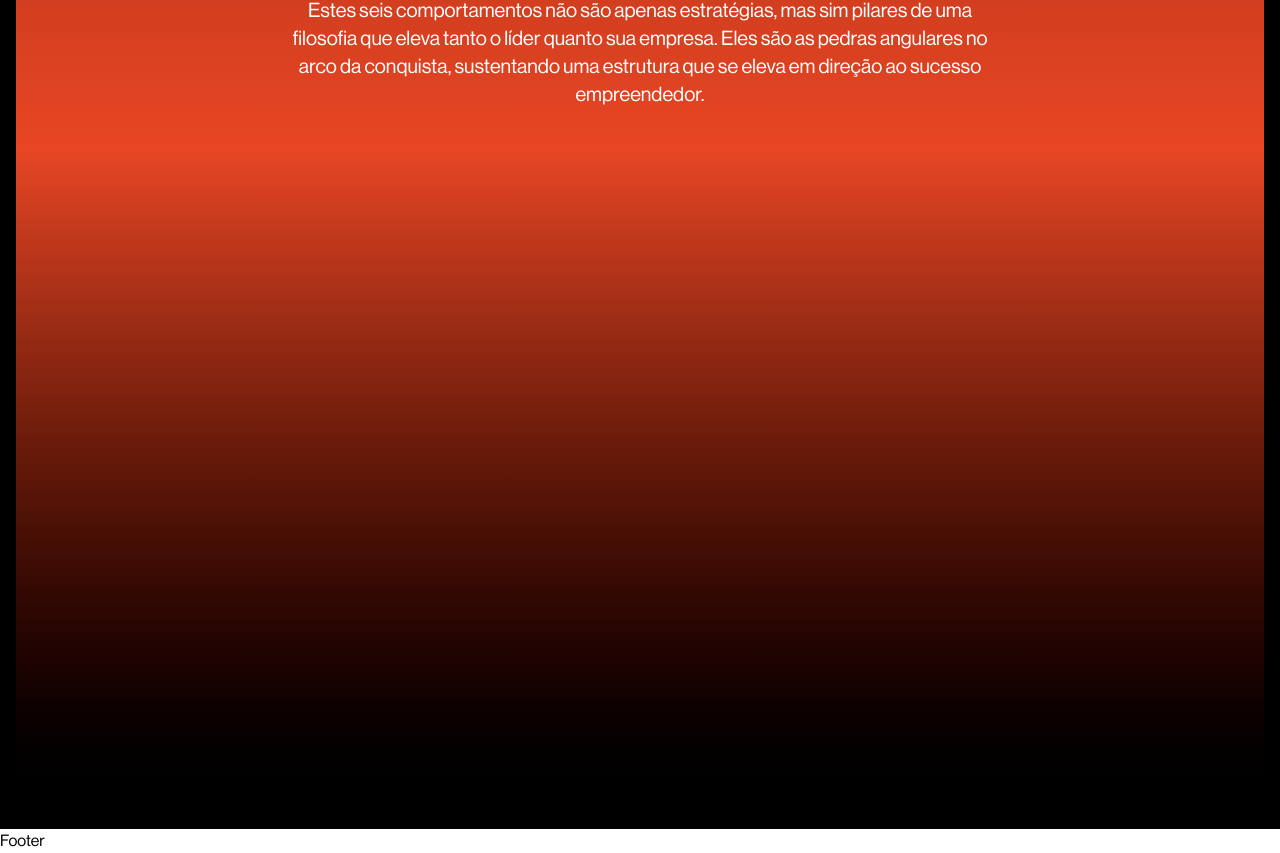
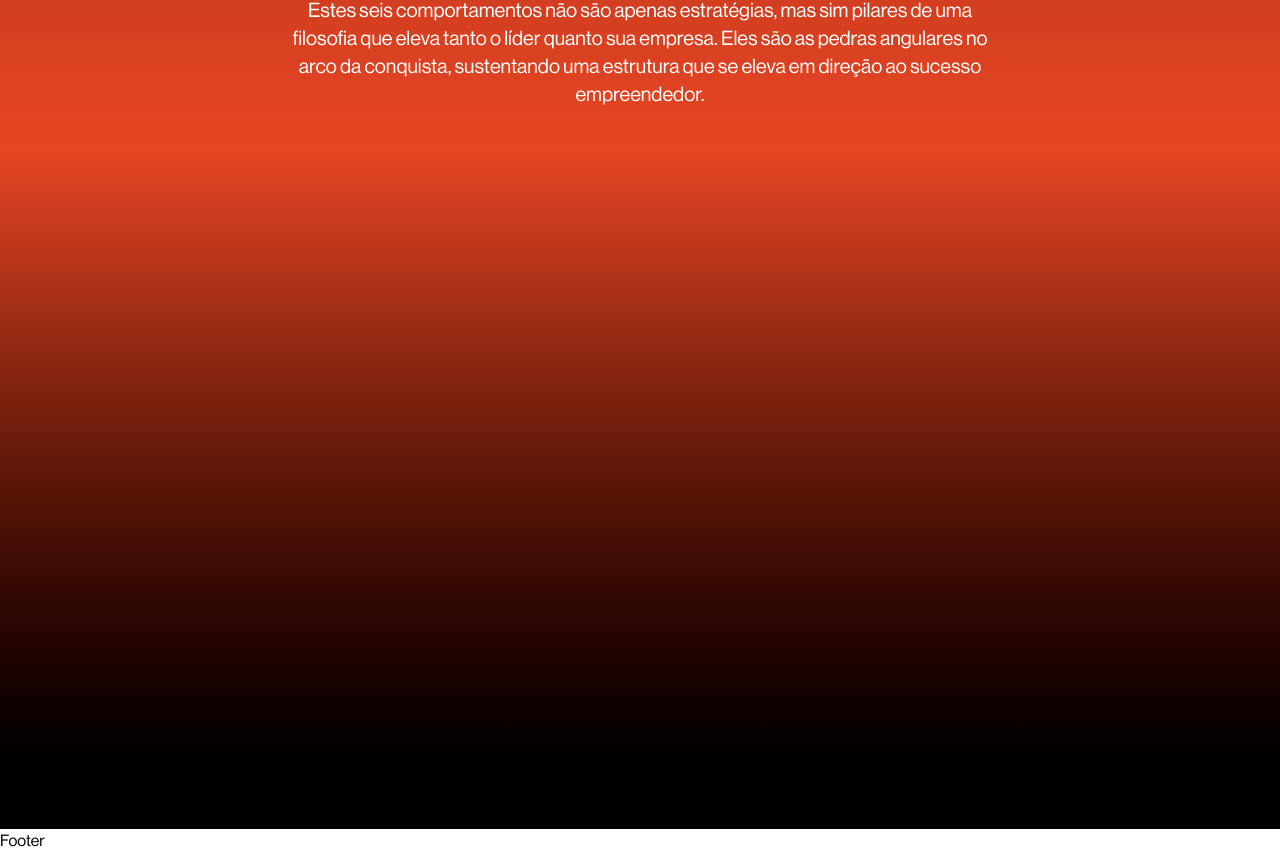
Before and after one commit to LM-Lucas-e-Marcelo/the-forge-frontend, a React (Vite) app: page / in a window 1280 px wide. Shown: the part 2089-2942 px from the top of the page. Built offline with nearby package versions, Linux system fonts and the light colour scheme.

Commit message:
add withoutPadding variant to Container component styles

```diff
--- a/src/components/container.tsx
+++ b/src/components/container.tsx
@@ -8,10 +8,15 @@ const containerStyles = tv({
       true: "bg-gradient-to-b from-black to-primary",
       false: "bg-gradient-to-b from-primary to-black",
     },
+    withoutPadding: {
+      true: "px-0",
+      false: "px-10",
+    },
   },
 
   defaultVariants: {
     invert: false,
+    withoutPadding: false,
   },
 });
 
@@ -19,7 +24,7 @@ type ContainerProps = VariantProps<typeof containerStyles> & PropsWithChildren;
 
 export const Container = ({ children, invert }: ContainerProps) => {
   return (
-    <div className="w-full px-[16px] bg-black">
+    <div className="w-fullbg-black">
       <div className={containerStyles({ invert })}>{children}</div>
     </div>
   );
```
